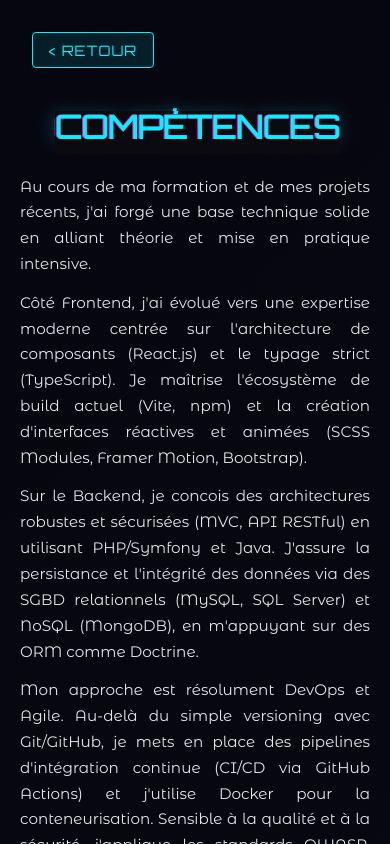
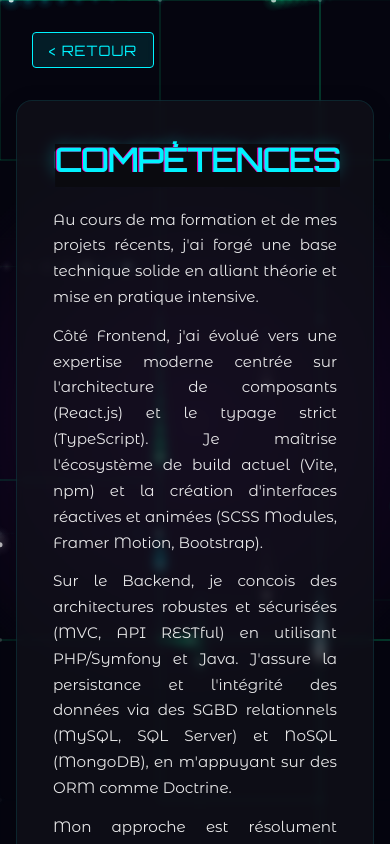
Before and after one commit to CocoFafa85/PortfolioV2, a React (Vite) app: page /PortfolioV2/skills in a window 390 px wide. Built offline with nearby package versions, Linux system fonts and the light colour scheme.

Commit message:
fix(ui): enable mobile bg, adjust colors to motherboard theme, fix opacity

```diff
--- a/src/components/atoms/CyberpunkBackground/CyberpunkBackground.tsx
+++ b/src/components/atoms/CyberpunkBackground/CyberpunkBackground.tsx
@@ -24,7 +24,7 @@ interface DataPulse {
     progress: number;     // 0-1 along the segment path
     speed: number;
     brightness: number;
-    hue: number;          // 0=cyan, 1=violet, 2=pink
+    hue: number;          // 0=trace, 1=node, 2=pulse
     trail: number;        // length of trailing glow
 }
 
@@ -37,23 +37,23 @@ const NODE_CHANCE = 0.35;          // probability a grid intersection becomes a
 const CONNECTION_MAX_DIST = 3;     // max grid cells for a connection
 const MAX_PULSES = 25;
 const PULSE_SPAWN_INTERVAL = 400;  // ms
-const MOUSE_SCANNER_RADIUS = 200;
+const MOUSE_SCANNER_RADIUS = 70;   // Reduced from 200 (approx / 3)
 const NODE_BASE_RADIUS = 2;
 const NODE_GLOW_RADIUS = 12;
 
-// Color palette — matches QuantumField
+// Color palette — Holo-Motherboard
 const COLORS = {
-    cyan:   { r: 0,   g: 243, b: 255 },
-    violet: { r: 188, g: 19,  b: 254 },
-    pink:   { r: 255, g: 0,   b: 128 },
+    trace: { r: 0, g: 255, b: 157 }, // #00ff9d Green Neon (Traces)
+    node: { r: 255, g: 255, b: 255 }, // #ffffff White (Nodes)
+    pulse: { r: 0, g: 188, b: 212 }, // #00bcd4 Cyan Tech (Pulses override)
 };
 
-const COLOR_ARRAY = [COLORS.cyan, COLORS.violet, COLORS.pink];
+const COLOR_ARRAY = [COLORS.trace, COLORS.node, COLORS.pulse];
 
 // Layer config for depth effect (back → front)
 const LAYERS = [
     { opacity: 0.08, scale: 0.6, speed: 0.3, lineWidth: 0.3 },
-    { opacity: 0.2,  scale: 0.8, speed: 0.6, lineWidth: 0.5 },
+    { opacity: 0.2, scale: 0.8, speed: 0.6, lineWidth: 0.5 },
     { opacity: 0.45, scale: 1.0, speed: 1.0, lineWidth: 0.8 },
 ];
 
@@ -64,9 +64,13 @@ const LAYERS = [
 function generateCircuitry(
     width: number,
     height: number,
-    layerScale: number
+    layerScale: number,
+    isMobile: boolean
 ): { nodes: CircuitNode[]; segments: CircuitSegment[] } {
-    const spacing = GRID_SPACING / layerScale;
+    // Reduce density on mobile by increasing spacing
+    const baseSpacing = isMobile ? GRID_SPACING * 2 : GRID_SPACING;
+    const spacing = baseSpacing / layerScale;
+
     const cols = Math.ceil(width / spacing) + 2;
     const rows = Math.ceil(height / spacing) + 2;
     const nodes: CircuitNode[] = [];
@@ -215,26 +219,28 @@ const CyberpunkBackground: React.FC = () => {
 
     // Mobile detection
     useEffect(() => {
-        const mq = window.matchMedia('(max-width: 768px)');
-        setIsMobile(mq.matches);
-        const handler = (e: MediaQueryListEvent) => setIsMobile(e.matches);
-        mq.addEventListener('change', handler);
-        return () => mq.removeEventListener('change', handler);
+        const checkMobile = () => {
+            setIsMobile(window.innerWidth < 769);
+        };
+        checkMobile();
+        window.addEventListener('resize', checkMobile);
+        return () => window.removeEventListener('resize', checkMobile);
     }, []);
 
-    const initLayers = useCallback((width: number, height: number) => {
+    const initLayers = useCallback((width: number, height: number, mobile: boolean) => {
         layersRef.current = LAYERS.map((layerConfig) => {
             const { nodes, segments } = generateCircuitry(
                 width,
                 height,
-                layerConfig.scale
+                layerConfig.scale,
+                mobile
             );
             return { nodes, segments, pulses: [] };
         });
     }, []);
 
     useEffect(() => {
-        if (isMobile) return;
+        // Removed: if (isMobile) return; --> Now we render on mobile too
 
         const canvas = canvasRef.current;
         if (!canvas) return;
@@ -245,7 +251,7 @@ const CyberpunkBackground: React.FC = () => {
         const resize = () => {
             canvas.width = window.innerWidth;
             canvas.height = window.innerHeight;
-            initLayers(canvas.width, canvas.height);
+            initLayers(canvas.width, canvas.height, window.innerWidth < 769);
         };
 
         const handleMouseMove = (e: MouseEvent) => {
@@ -276,7 +282,7 @@ const CyberpunkBackground: React.FC = () => {
                             progress: 0,
                             speed: (0.002 + Math.random() * 0.004) * LAYERS[li].speed,
                             brightness: 0.7 + Math.random() * 0.3,
-                            hue: Math.floor(Math.random() * 3),
+                            hue: Math.floor(Math.random() * 3), // 0-2 index in COLOR_ARRAY
                             trail: 0.08 + Math.random() * 0.12,
                         });
                     }
@@ -308,7 +314,7 @@ const CyberpunkBackground: React.FC = () => {
                     segment.brightness += (maxProximity - segment.brightness) * 0.08;
 
                     const alpha = (config.opacity + segment.brightness * 0.4) * 0.6;
-                    const color = COLORS.cyan;
+                    const color = COLORS.trace; // Main trace color
 
                     ctx.beginPath();
                     ctx.moveTo(path[0].x, path[0].y);
@@ -353,7 +359,7 @@ const CyberpunkBackground: React.FC = () => {
 
                     // Outer glow for bright nodes
                     if (node.brightness > 0.15 || node.connections.length > 1) {
-                        const glowColor = node.connections.length > 1 ? COLORS.violet : COLORS.cyan;
+                        const glowColor = node.connections.length > 1 ? COLORS.pulse : COLORS.trace;
                         const glowRadius = NODE_GLOW_RADIUS * (0.5 + node.brightness);
                         const gradient = ctx.createRadialGradient(
                             node.x, node.y, 0,
@@ -368,7 +374,7 @@ const CyberpunkBackground: React.FC = () => {
                     }
 
                     // Node core
-                    const coreColor = node.connections.length > 1 ? COLORS.violet : COLORS.cyan;
+                    const coreColor = COLORS.node; // White nodes
                     ctx.beginPath();
                     ctx.arc(node.x, node.y, radius, 0, Math.PI * 2);
                     ctx.fillStyle = `rgba(${coreColor.r}, ${coreColor.g}, ${coreColor.b}, ${alpha})`;
@@ -442,7 +448,7 @@ const CyberpunkBackground: React.FC = () => {
                 const scannerAlpha = 0.12 + Math.sin(timestamp * 0.003) * 0.04;
                 ctx.beginPath();
                 ctx.arc(mouse.x, mouse.y, MOUSE_SCANNER_RADIUS, 0, Math.PI * 2);
-                ctx.strokeStyle = `rgba(0, 243, 255, ${scannerAlpha})`;
+                ctx.strokeStyle = `rgba(${COLORS.trace.r}, ${COLORS.trace.g}, ${COLORS.trace.b}, ${scannerAlpha})`;
                 ctx.lineWidth = 0.5;
                 ctx.stroke();
 
@@ -451,8 +457,8 @@ const CyberpunkBackground: React.FC = () => {
                     mouse.x, mouse.y, 0,
                     mouse.x, mouse.y, MOUSE_SCANNER_RADIUS
                 );
-                scanGradient.addColorStop(0, 'rgba(0, 243, 255, 0.06)');
-                scanGradient.addColorStop(0.5, 'rgba(188, 19, 254, 0.03)');
+                scanGradient.addColorStop(0, `rgba(${COLORS.trace.r}, ${COLORS.trace.g}, ${COLORS.trace.b}, 0.06)`);
+                scanGradient.addColorStop(0.5, `rgba(${COLORS.pulse.r}, ${COLORS.pulse.g}, ${COLORS.pulse.b}, 0.03)`);
                 scanGradient.addColorStop(1, 'rgba(0, 0, 0, 0)');
                 ctx.beginPath();
                 ctx.arc(mouse.x, mouse.y, MOUSE_SCANNER_RADIUS, 0, Math.PI * 2);
@@ -471,7 +477,7 @@ const CyberpunkBackground: React.FC = () => {
                         arcAngle,
                         arcAngle + 0.4
                     );
-                    ctx.strokeStyle = `rgba(0, 243, 255, ${0.15 - i * 0.03})`;
+                    ctx.strokeStyle = `rgba(${COLORS.trace.r}, ${COLORS.trace.g}, ${COLORS.trace.b}, ${0.15 - i * 0.03})`;
                     ctx.lineWidth = 1;
                     ctx.stroke();
                 }
@@ -494,8 +500,8 @@ const CyberpunkBackground: React.FC = () => {
         };
     }, [isMobile, initLayers]);
 
-    // Don't render on mobile
-    if (isMobile) return null;
+    // Don't render on mobile - REMOVED! we render canvas now
+    // if (isMobile) return null;
 
     return (
         <canvas
--- a/src/pages/About/About.module.scss
+++ b/src/pages/About/About.module.scss
@@ -12,6 +12,17 @@
     align-items: center;
     margin: 0 auto;
     padding: 100px 1.5rem 2rem;
+
+    h1 {
+        // Readability
+        padding: 1rem 2rem;
+        background: rgba($bg-secondary, 0.6);
+        backdrop-filter: blur(4px);
+        border-radius: 12px;
+        border: 1px solid rgba($neon-cyan, 0.1);
+        width: fit-content;
+        margin-bottom: 2rem;
+    }
 }
 
 // ═══════════════════════════════════════════════
--- a/src/pages/Projects/Projects.module.scss
+++ b/src/pages/Projects/Projects.module.scss
@@ -3,7 +3,8 @@
 .projectsPage {
     padding: 120px 2rem 5rem;
     min-height: 100vh;
-    background: linear-gradient(135deg, $bg-primary, $bg-deep, $bg-secondary);
+    // background: linear-gradient(135deg, $bg-primary, $bg-deep, $bg-secondary);
+    background: transparent;
     display: flex;
     flex-direction: column;
     align-items: center;
@@ -14,6 +15,13 @@
     text-align: center;
     width: fit-content;
     margin-inline: auto;
+
+    // Readability
+    padding: 1rem 2rem;
+    background: rgba($bg-secondary, 0.6);
+    backdrop-filter: blur(4px);
+    border-radius: 12px;
+    border: 1px solid rgba($neon-cyan, 0.1);
 
     h1 {
         font-family: $font-orbitron;
--- a/src/pages/Skills/Skills.module.scss
+++ b/src/pages/Skills/Skills.module.scss
@@ -3,7 +3,8 @@
 .skillsPage {
     padding: 120px 2rem 5rem;
     min-height: 100vh;
-    background: linear-gradient(135deg, $bg-deep, $bg-primary);
+    // background: linear-gradient(135deg, $bg-deep, $bg-primary); // Removed for CyberpunkBackground visibility
+    background: transparent;
     color: #fff;
     display: flex;
     flex-direction: column;
@@ -28,8 +29,17 @@
     text-align: center;
     font-family: $font-montserrat;
     line-height: 1.6;
+    line-height: 1.6;
     font-size: 1.1rem;
     color: rgba(255, 255, 255, 0.9);
+
+    // Readability boost
+    background: rgba($bg-secondary, 0.7);
+    backdrop-filter: blur(4px);
+    padding: 2rem;
+    border-radius: 16px;
+    border: 1px solid rgba($neon-cyan, 0.1);
+    box-shadow: 0 4px 20px rgba(0,0,0,0.2);
 
     h1 {
         font-family: $font-orbitron;
```
